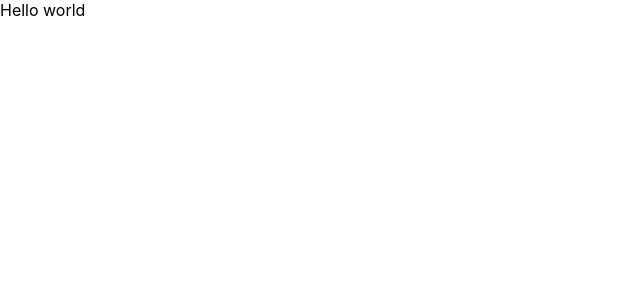
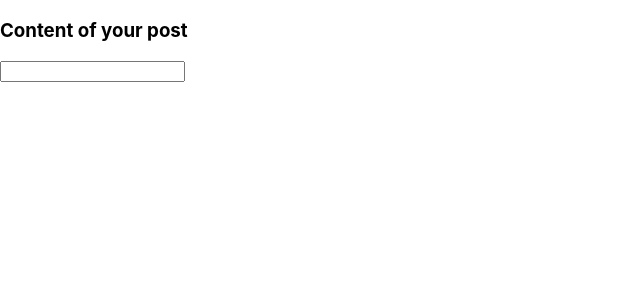
Before and after one commit to tbuller/weatherbook-ts, a React (Create React App) app in the folder frontend/: page /myhome in a window 1280 px wide. Shown: the top 300 px of the page, without its empty margins (0-640 px from the left). Built offline with nearby package versions, Linux system fonts and the light colour scheme.

Commit message:
post form added and imported into parent component

```diff
--- a/frontend/src/components/MyHome.tsx
+++ b/frontend/src/components/MyHome.tsx
@@ -1,4 +1,5 @@
 import React from 'react';
+import PostForm from './PostForm';
 import { useNavigate } from 'react-router-dom';
 import { useState, useEffect } from 'react';
 
@@ -8,7 +9,9 @@ interface MyHomeProps {
 
 const MyHome: React.FC<MyHomeProps> = ({ navigate }) => {
   return (
-    <div>Hello world</div>
+    <div>
+    <PostForm />
+    </div>
   )
 }
 
--- /dev/null
+++ b/frontend/src/components/PostForm.tsx
@@ -0,0 +1,22 @@
+import React from 'react';
+import { useState, useEffect } from 'react';
+
+const PostForm = () => {
+
+  const [content, setContent] = useState("");
+
+  const handleContent = (event: React.ChangeEvent<HTMLInputElement>) => {
+    setContent(event.target.value);
+  }
+
+  return (
+    <div>
+    <form>
+    <h3>Content of your post</h3>
+    <input type="text" onChange={handleContent}/>
+    </form>
+    </div>
+  )
+}
+
+export default PostForm;
```
